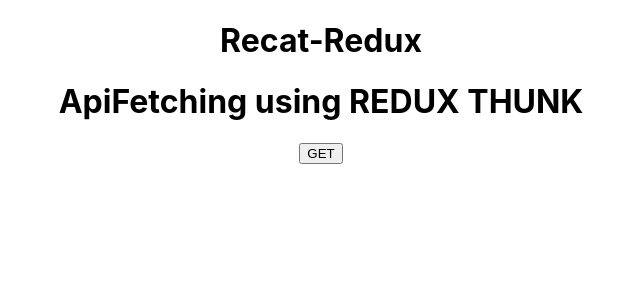
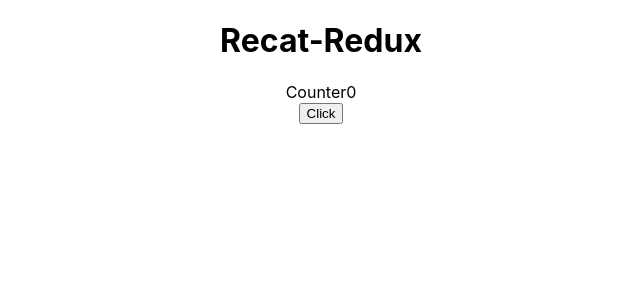
Before and after one commit to anushamutharasi/REDUX, a React (Create React App) app in the folder redux_beginner/: page / in a window 1280 px wide. Shown: the top 300 px of the page, without its empty margins (319-959 px from the left). Built offline with nearby package versions, Linux system fonts and the light colour scheme.

Commit message:
Redux-toolkit

```diff
--- a/redux_beginner/package.json
+++ b/redux_beginner/package.json
@@ -3,6 +3,7 @@
   "version": "0.1.0",
   "private": true,
   "dependencies": {
+    "@reduxjs/toolkit": "^2.5.1",
     "cra-template": "1.2.0",
     "nodemon": "^3.1.9",
     "react": "^19.0.0",
--- a/redux_beginner/src/App.js
+++ b/redux_beginner/src/App.js
@@ -1,9 +1,12 @@
 import logo from './logo.svg';
 import './App.css';
 import "./Redux/Store"
-import "../src/REDUXTHUNK/redux_thunk_store"
+// import "../src/REDUXTHUNK/redux_thunk_store"
 import Importfiles from './React-Redux/Components/Importfiles';
-import ApiFetching  from "./REDUXTHUNK/Components/ApiFetching";
+// import ApiFetching  from "./REDUXTHUNK/Components/ApiFetching";
+import Counter from './REDUX_TOOLKIT/components/Counter';
+
+
 
 function App() {
 
@@ -13,9 +16,8 @@ function App() {
   return (
     <div className="App">
       <h1>Recat-Redux</h1>
-
+      <Counter/>
       {/* <Importfiles/> */}
-      <ApiFetching />
     </div>
   );
 }
--- /dev/null
+++ b/redux_beginner/src/REDUX_TOOLKIT/CounterSlice.js
@@ -0,0 +1,22 @@
+import { createSlice } from "@reduxjs/toolkit";
+
+const initialState={
+    value:0
+}
+
+const CounterSlice = createSlice({
+  name: "counter",
+  initialState,
+  reducers: {
+    increment: (state) => {
+     state.value += 1;
+    },
+  },
+});
+//creating actions
+console.log("ACTIONS",CounterSlice);
+
+export const {increment}=CounterSlice.actions
+//exporting reducers
+console.log("Reducers", CounterSlice.reducer);
+export default CounterSlice.reducer
--- /dev/null
+++ b/redux_beginner/src/REDUX_TOOLKIT/components/Counter.jsx
@@ -0,0 +1,25 @@
+import React from 'react'
+import { useDispatch, useSelector } from 'react-redux'
+import { increment } from '../CounterSlice'
+
+const Counter = () => {
+  const Countervalue=  useSelector(state=>state.counter.value)
+  const state=useSelector(state=>state)
+  console.log("STATE IN JSX FILE",state);
+
+  console.log(Countervalue);
+  console.log(increment());
+
+ const dispatch= useDispatch()
+
+  return (
+    <>
+      <div>Counter{Countervalue}</div>
+      <button type="button" onClick={() => dispatch(increment())}>
+        Click
+      </button>
+    </>
+  );
+}
+
+export default Counter
--- /dev/null
+++ b/redux_beginner/src/REDUX_TOOLKIT/redux_toolkit_store.js
@@ -0,0 +1,10 @@
+import { configureStore } from "@reduxjs/toolkit";
+import CounterReducer from "./CounterSlice"
+
+console.log("REDUXTOOLKIT STORE",CounterReducer);
+
+const redux_toolkit_store = configureStore({
+  reducer: { counter: CounterReducer },
+});
+
+export default redux_toolkit_store;
--- a/redux_beginner/src/index.js
+++ b/redux_beginner/src/index.js
@@ -3,12 +3,13 @@ import ReactDOM from 'react-dom/client';
 import './index.css';
 import App from './App';
 import reportWebVitals from './reportWebVitals';
-import { redux_thunk_store } from "./REDUXTHUNK/redux_thunk_store";
+// import { redux_thunk_store } from "./REDUXTHUNK/redux_thunk_store";
+import redux_toolkit_store from './REDUX_TOOLKIT/redux_toolkit_store';
 import {Provider} from "react-redux"
 
 const root = ReactDOM.createRoot(document.getElementById('root'));
 root.render(
-  <Provider store={redux_thunk_store}>
+  <Provider store={redux_toolkit_store}>
     <App />
   </Provider>
 );
```
Also changed, not shown: 1 other file (tests, documents, lock files or other folders).
